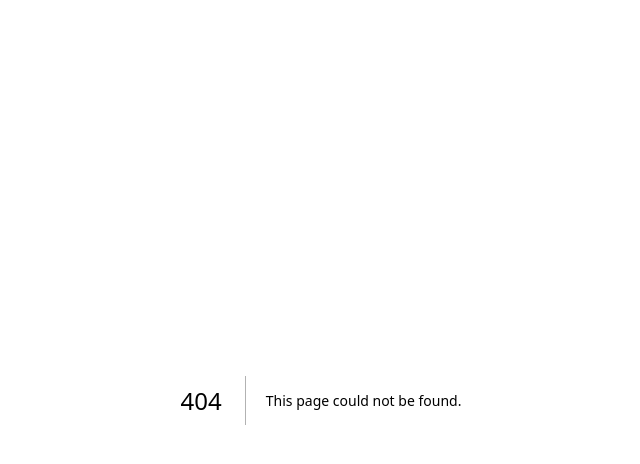
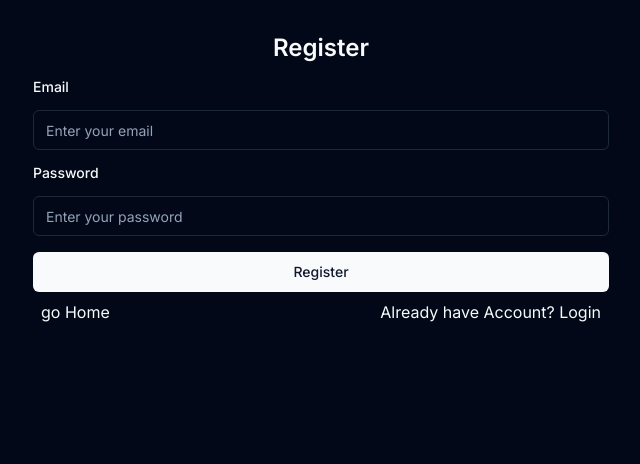
Before and after one commit to jewel109/ecommerce-frontend, a Next.js app: page /register in a window 1280 px wide. Before the commit this address had no page. Shown: the top 464 px of the page, without its empty margins (319-959 px from the left). Built offline with nearby package versions, Linux system fonts and the light colour scheme.

Commit message:
register page

```diff
--- /dev/null
+++ b/app/(profile)/register/page.tsx
@@ -0,0 +1,71 @@
+"use client"
+import { Button } from '@/components/ui/button';
+import { FormItem } from '@/components/ui/form';
+import { Input } from '@/components/ui/input';
+import { Label } from '@/components/ui/label';
+import { useTheme } from 'next-themes';
+import Link from 'next/link';
+import React, { useEffect, useState } from 'react';
+
+interface RegisterFormProps {
+  onSubmit: (formData: { email: string; password: string }) => void;
+}
+
+const RegisterForm: React.FC<RegisterFormProps> = ({ onSubmit }) => {
+  const [email, setEmail] = useState('');
+  const [password, setPassword] = useState('');
+  const [error, setError] = useState<string | null>(null);
+  const { setTheme } = useTheme()
+
+  const handleSubmit = async (e: React.FormEvent<HTMLFormElement>) => {
+    e.preventDefault();
+
+    // Implement form validation here (optional)
+    if (!email || !password) {
+      setError('Email and password are required.');
+      return;
+    }
+
+    // Replace with your actual registration logic (e.g., API call)
+    onSubmit({ email, password });
+    console.log('Form submitted:', { email, password }); // Replace with actual logic
+  };
+
+  useEffect(() => {
+    setTheme("dark")
+  }, [])
+
+  return (
+    <div className="container mx-auto px-4 py-8 md:px-8 lg:px-16">
+      <h1 className="text-2xl font-semibold mb-4 text-center">Register</h1>
+      <FormItem onSubmit={handleSubmit} className="flex flex-col space-y-4">
+        <Label htmlFor="email" className="text-left lg:ml-72">Email</Label>
+        <Input
+          id="email"
+          type="email"
+          value={email}
+          onChange={(e) => setEmail(e.target.value)}
+          placeholder="Enter your email"
+          className="md:w-full lg:w-2/4 self-center"
+        />
+        <Label htmlFor="password" className="text-left lg:ml-72">Password</Label>
+        <Input
+          id="password"
+          type="password"
+          value={password}
+          onChange={(e) => setPassword(e.target.value)}
+          placeholder="Enter your password"
+          className="md:w-full lg:w-2/4 self-center"
+        />
+        {error && <p className="text-red-500 mb-4 text-center">{error}</p>}
+        <Button type="submit" className="md:w-full max-md:w-full lg:w-2/4 self-center mx-auto">Register</Button>
+      </FormItem>
+      <div className='mx-auto p-2 lg:w-2/4 sm:w-full max-md:w-full  flex flex-row justify-between'>
+        <Link href='/' className='hover:text-green-500'>go Home </Link>
+        <Link href='/login' className='hover:text-green-500'>Already have Account? Login</Link>
+      </div>
+    </div>
+  );
+};
+
+export default RegisterForm;
```
